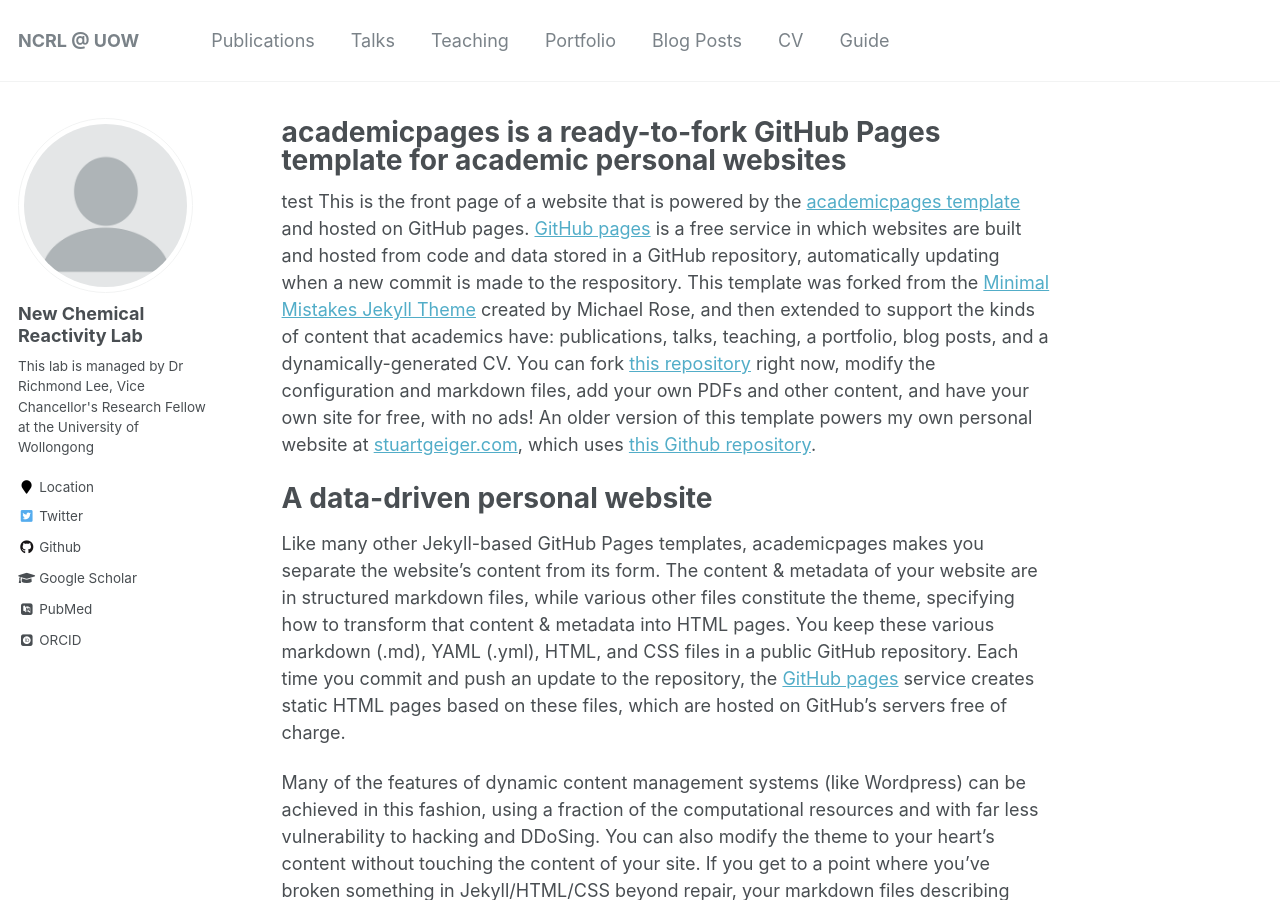
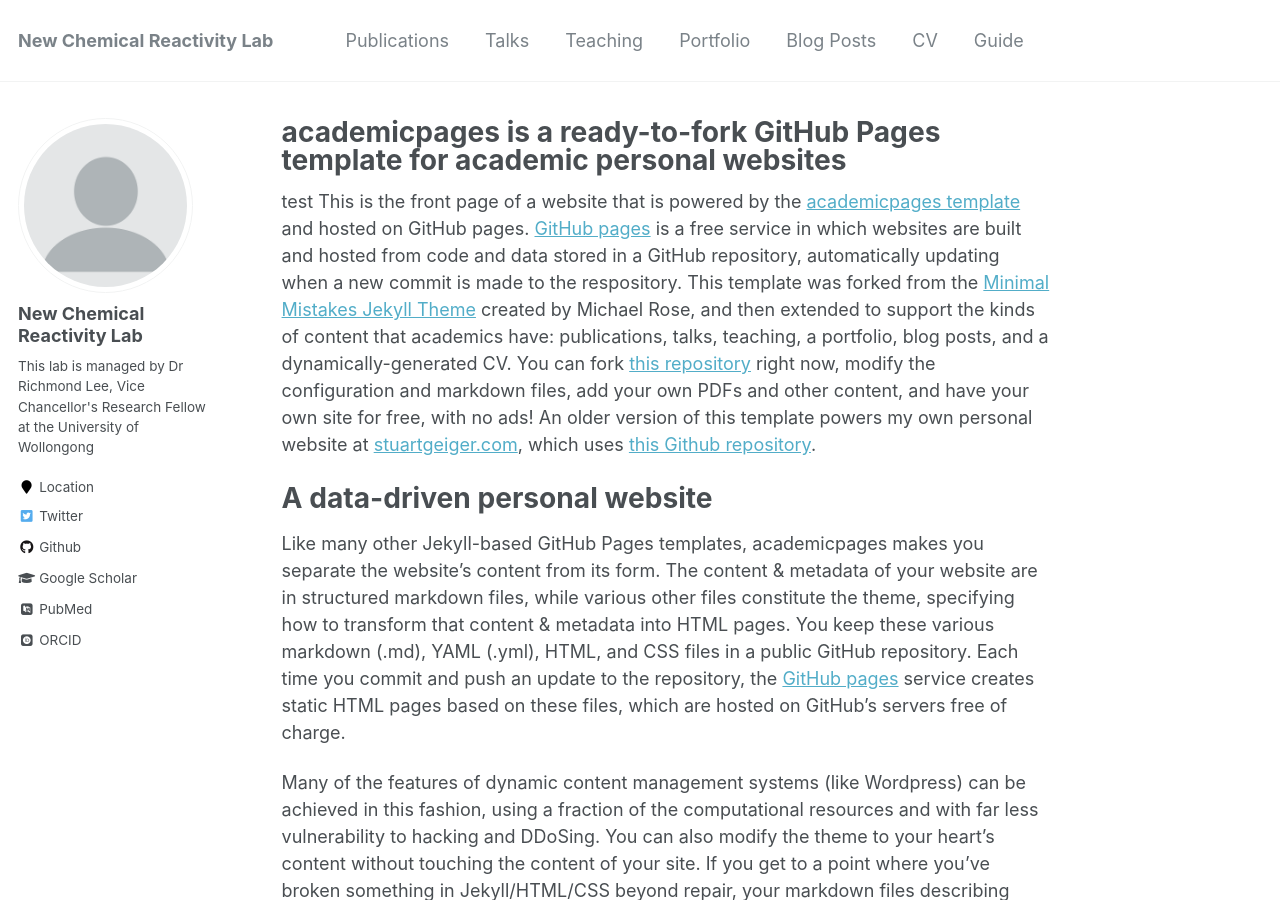
Before and after one commit to riclzh/chemrxn, a Jekyll site: the page built from _pages/about.md, in a window 1280 px wide and 900 px high. Built offline with Jekyll 4.4.1, drawn with Linux system fonts in a browser that asks for light colours; some web fonts are replaced.

Commit message:
Update _config.yml

```diff
--- a/_config.yml
+++ b/_config.yml
@@ -7,7 +7,7 @@
 
 # Site Settings
 locale                   : "en-US"
-title                    : "NCRL @ UOW"
+title                    : "New Chemical Reactivity Lab"
 title_separator          : "-"
 name                     : &name "Richmond Lee"
 description              : &description "Welcome to my group page"
```
